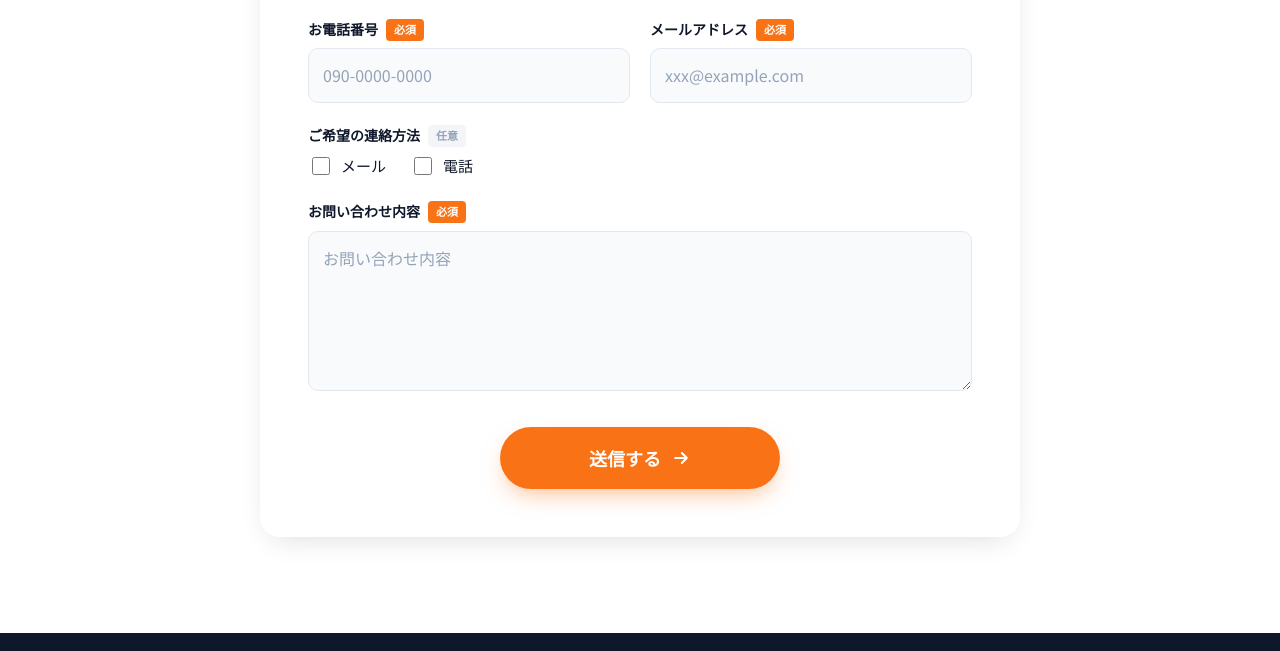
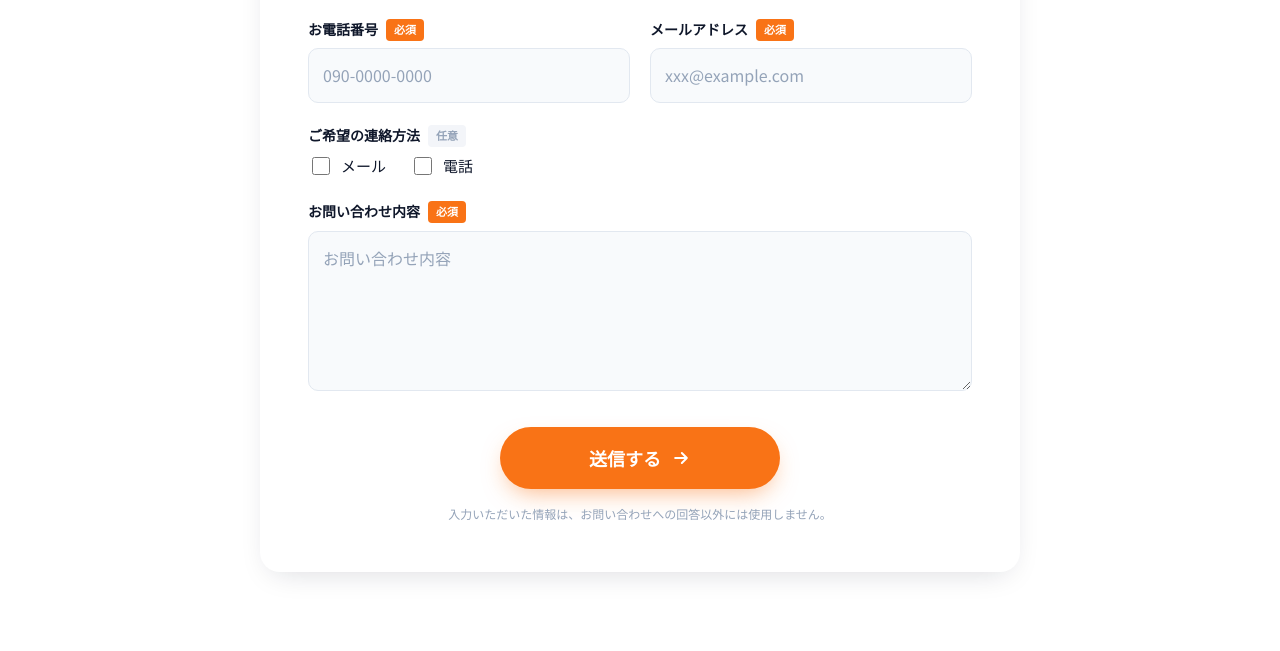
Before and after one commit to kishixxx0612-lab/jirei-dock-lp, a plain HTML site: page index.html in a window 1280 px wide. Shown: the part 8112-8763 px from the top of the page. Drawn offline with Linux system fonts and the light colour scheme.

Commit message:
フォーム下に個人情報の取り扱いの一文を追加
Co-Authored-By: Claude Opus 5.5 <noreply@anthropic.com>

```diff
--- a/index.html
+++ b/index.html
@@ -325,6 +325,7 @@
   .form-submit { text-align: center; margin-top: 36px; }
   .form-submit .btn-cta { min-width: 280px; }
   .form-submit .btn-cta[disabled] { opacity: .6; pointer-events: none; }
+  .form-privacy { margin-top: 14px; font-size: 12px; color: var(--text-mute); }
   .form-error {
     display: none; margin-top: 16px; padding: 12px 16px; border-radius: 10px;
     background: #FEF2F2; color: var(--danger); font-size: 14px; font-weight: 500;
@@ -856,6 +857,7 @@
         <div class="form-submit">
           <button type="submit" class="btn-cta" id="submitBtn">送信する<svg><use href="#i-arrow"/></svg></button>
           <p class="form-error" id="formError" role="alert">送信に失敗しました。通信環境をご確認のうえ、時間をおいて再度お試しください。</p>
+          <p class="form-privacy">入力いただいた情報は、お問い合わせへの回答以外には使用しません。</p>
         </div>
       </form>
     </div>
```
